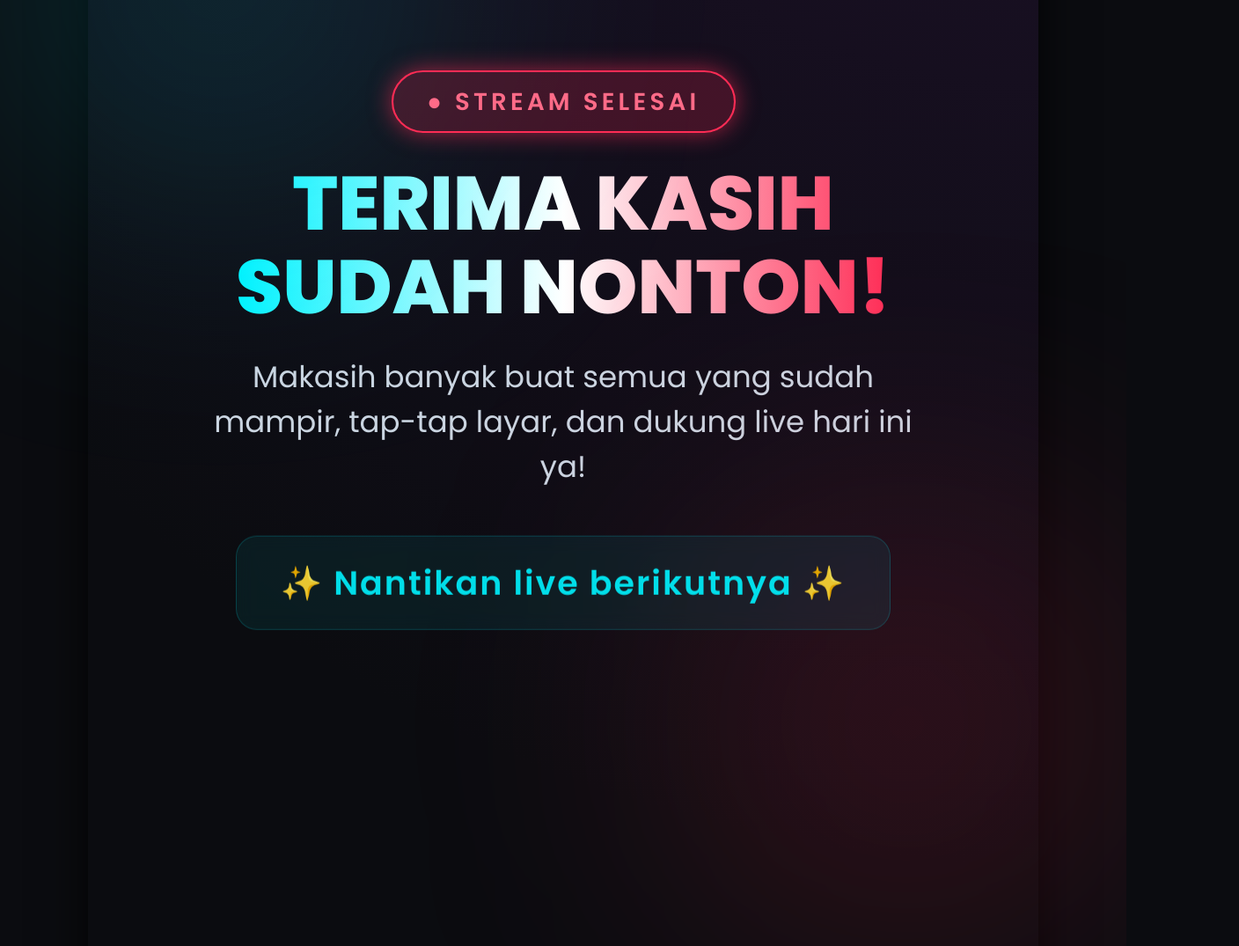
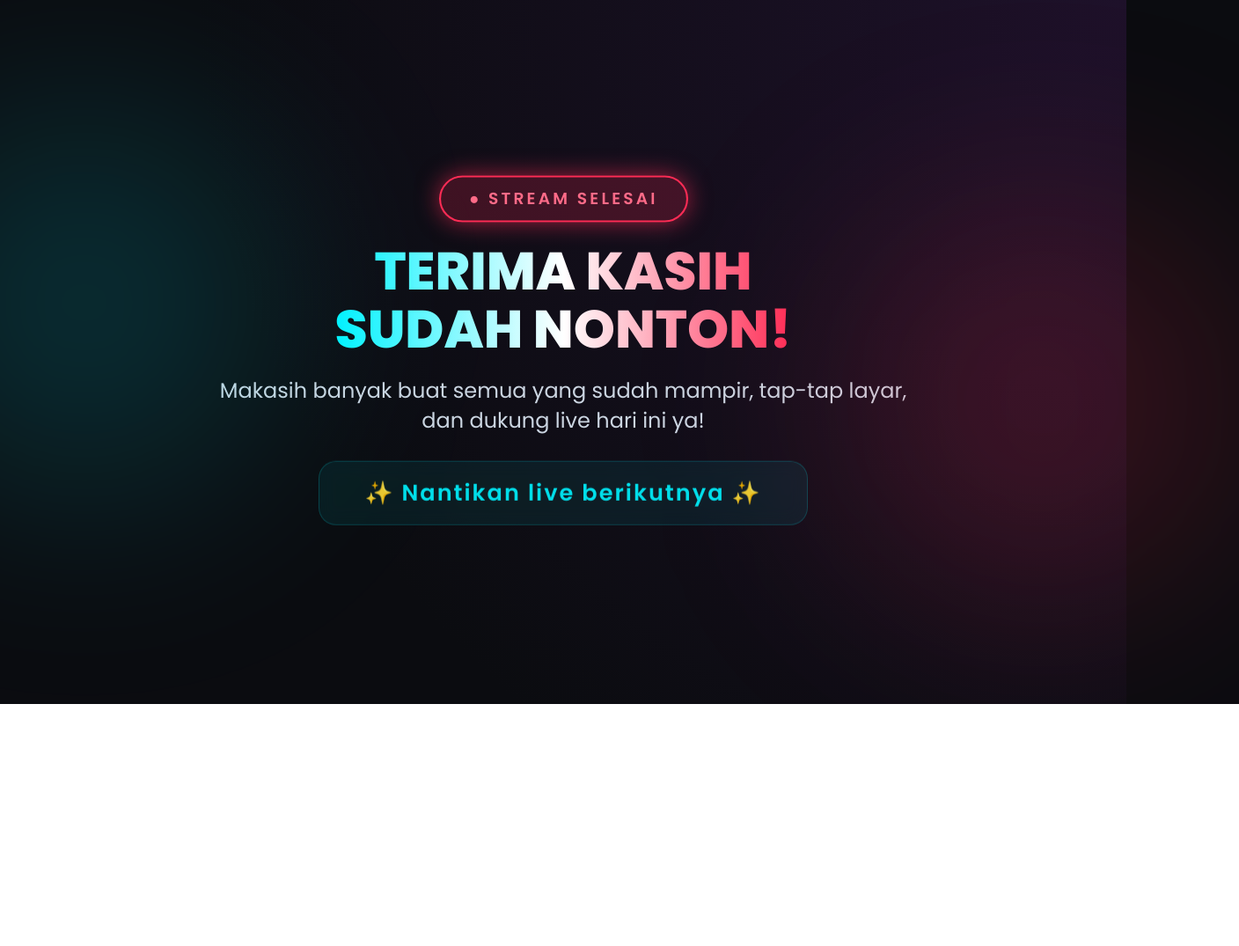
Before and after one commit to vynka-id/tiktok-overlay, a plain HTML site: page index.html in a window 1280 px wide. Shown: the top 1075 px of the page at 88% size, 1408 px wide, since content can reach past the window. After the commit the page ends 800 px from the top, so only its background shows below. Drawn offline with Linux system fonts and the light colour scheme.

Commit message:
Update index.html

```diff
--- a/index.html
+++ b/index.html
@@ -12,19 +12,10 @@
     font-family: 'Poppins', sans-serif;
   }
 
+  /* Mengisi seluruh layar browser/studio secara penuh */
   body {
     width: 100vw;
     height: 100vh;
-    background: #0b0c10;
-    display: flex;
-    justify-content: center;
-    align-items: center;
-    overflow: hidden;
-  }
-
-  .phone-container {
-    width: 1080px;
-    height: 1920px;
     background: radial-gradient(circle at top right, #1e112a, #0b0c10 70%);
     color: #ffffff;
     display: flex;
@@ -32,77 +23,74 @@
     justify-content: center;
     align-items: center;
     text-align: center;
-    padding: 80px 70px;
+    padding: 40px;
+    overflow: hidden;
     position: relative;
-    transform-origin: center;
-    transform: scale(calc(min(100vw / 1080, 100vh / 1920)));
-    box-shadow: 0 0 50px rgba(0,0,0,0.8);
   }
 
   .glow-cyan {
     position: absolute;
-    width: 500px;
-    height: 500px;
+    width: 35vw;
+    height: 35vw;
     background: rgba(0, 242, 254, 0.15);
-    filter: blur(140px);
+    filter: blur(120px);
     top: 15%;
-    left: -100px;
+    left: -10vw;
     border-radius: 50%;
   }
 
   .glow-pink {
     position: absolute;
-    width: 500px;
-    height: 500px;
+    width: 35vw;
+    height: 35vw;
     background: rgba(254, 44, 85, 0.18);
-    filter: blur(140px);
+    filter: blur(120px);
     bottom: 15%;
-    right: -100px;
+    right: -10vw;
     border-radius: 50%;
   }
 
-  /* Efek bergerak/berdenyut pada badge status */
+  /* Badge status bergerak */
   .badge {
     background: rgba(254, 44, 85, 0.2);
     border: 2px solid #fe2c55;
     color: #ff6b88;
-    padding: 12px 36px;
+    padding: 10px 30px;
     border-radius: 50px;
-    font-size: 26px;
+    font-size: 2.2vh;
     font-weight: 600;
-    letter-spacing: 4px;
-    margin-bottom: 35px;
+    letter-spacing: 3px;
+    margin-bottom: 3vh;
     animation: bounceGlow 2s infinite ease-in-out;
   }
 
   h1 {
-    font-size: 86px;
+    font-size: 7.5vh;
     font-weight: 800;
     line-height: 1.1;
-    margin-bottom: 30px;
+    margin-bottom: 2.5vh;
     background: linear-gradient(90deg, #00f2fe, #ffffff, #fe2c55);
     -webkit-background-clip: text;
     -webkit-text-fill-color: transparent;
   }
 
   p.subtitle {
-    font-size: 34px;
+    font-size: 3vh;
     color: #cbd5e1;
-    line-height: 1.5;
-    max-width: 820px;
-    margin-bottom: 55px;
+    line-height: 1.4;
+    max-width: 800px;
+    margin-bottom: 4vh;
   }
 
-  /* Teks gaya modern menggantikan kotak jadwal */
   .next-live {
-    font-size: 38px;
+    font-size: 3.2vh;
     font-weight: 600;
     color: #00f2fe;
     letter-spacing: 2px;
     background: rgba(0, 242, 254, 0.08);
     border: 1px solid rgba(0, 242, 254, 0.2);
-    padding: 24px 50px;
-    border-radius: 24px;
+    padding: 2vh 4vw;
+    border-radius: 20px;
     backdrop-filter: blur(10px);
     animation: fadeInOut 3s infinite alternate;
   }
@@ -126,7 +114,6 @@
 </head>
 <body>
 
-  <div class="phone-container">
   <div class="glow-cyan"></div>
   <div class="glow-pink"></div>
 
@@ -135,7 +122,6 @@
   <p class="subtitle">Makasih banyak buat semua yang sudah mampir, tap-tap layar, dan dukung live hari ini ya!</p>
 
   <div class="next-live">✨ Nantikan live berikutnya ✨</div>
-  </div>
 
 </body>
 </html>
```
Lines whose indentation alone changed are shown as unchanged.
